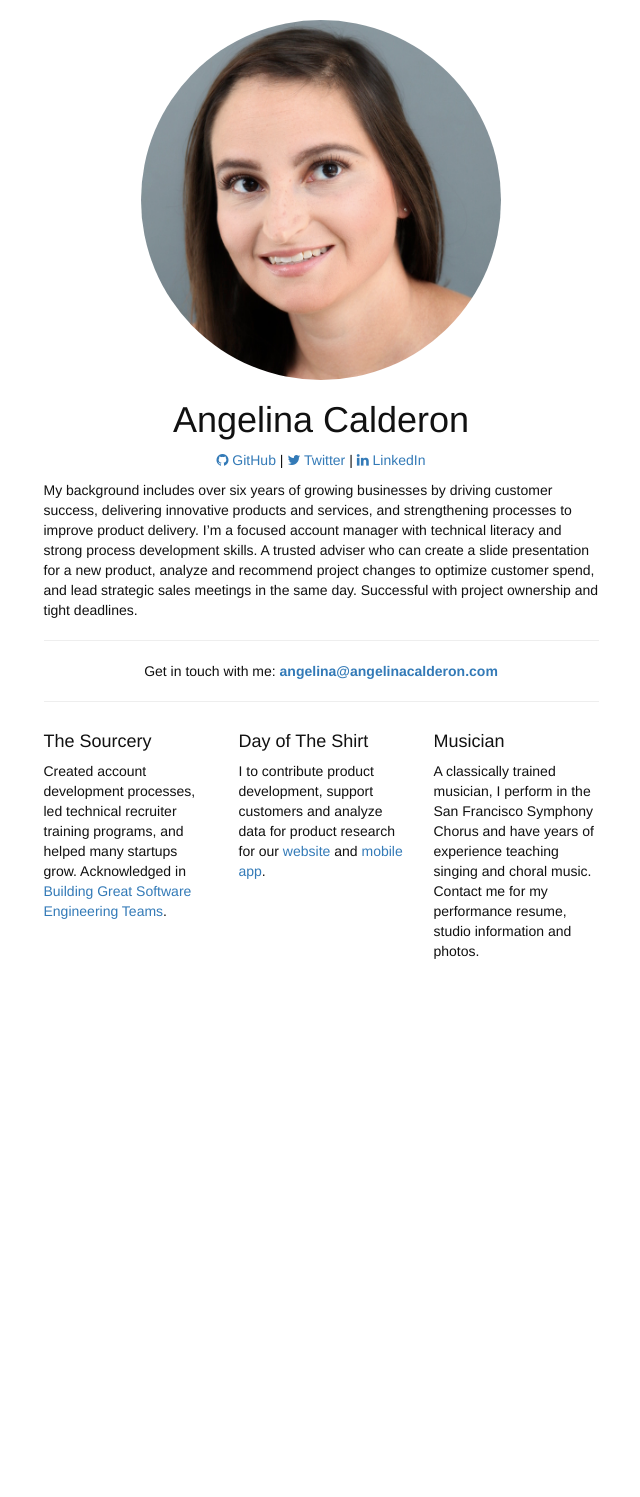
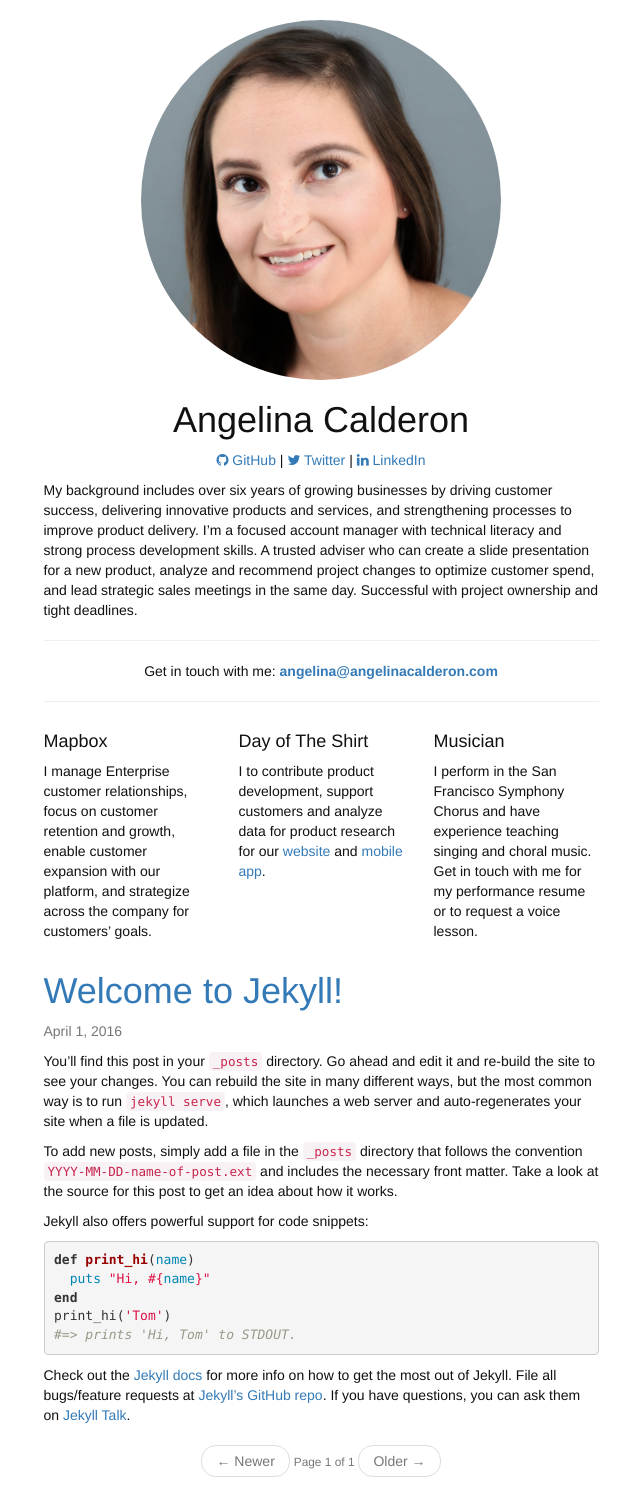
Before and after one commit to alinapaz/alinapaz.github.io, a Jekyll site: the page built from index.html, in a window 1280 px wide. Shown: the whole page, without its empty margins (319-959 px from the left). Built offline with Jekyll 4.4.1, drawn with Linux system fonts in a browser that asks for light colours; nearby versions of some CDN libraries; the list of posts is cut into pages by our own code; before the commit the page ends 971 px from its top, so only the background shows below that.

Commit message:
add blog

```diff
--- a/_config.yml
+++ b/_config.yml
@@ -17,6 +17,20 @@ url: "http://angelinacalderon.com" # the base hostname & protocol for your site
 twitter_username: alinapaz
 github_username:  alinapaz
 
+permalink: "/:year/:month/:title"
+paginate: 10
+paginate_path: "/page/:num/"
+defaults:
+  - scope:
+      path: "page"
+    values:
+      sitemap: false
+  - scope:
+      path: ""
+      type: "posts"
+    values:
+      layout: "post"
+
 # Build settings
 markdown: kramdown
 kramdown:
--- /dev/null
+++ b/_includes/pager.html
@@ -0,0 +1,18 @@
+
+<nav>
+  <ul class="pager">
+    {% if paginator.previous_page %}
+      <li class="pager-prev"><a href="{{ paginator.previous_page_path }}"><span aria-hidden="true">&larr; </span>Newer</a></li>
+    {% else %}
+      <li class="pager-prev disabled"><span><span aria-hidden="true">&larr; </span>Newer</span></li>
+    {% endif %}
+
+    <small class="pager-current text-muted">Page {{ paginator.page }} of {{ paginator.total_pages }}</small>
+
+    {% if paginator.next_page %}
+      <li class="pager-next"><a href="{{ paginator.next_page_path }}">Older<span aria-hidden="true"> &rarr;</span></a></li>
+    {% else %}
+      <li class="pager-next disabled"><span>Older<span aria-hidden="true"> &rarr;</span></span></li>
+    {% endif %}
+  </ul>
+</nav>
--- /dev/null
+++ b/_includes/post.html
@@ -0,0 +1,18 @@
+<article class="post" itemscope itemtype="http://schema.org/BlogPosting">
+
+  <header class="post-header">
+    <h1 class="post-title" itemprop="name headline">
+      <a class="post-link" href="{{ post.url | prepend: site.baseurl }}">{{ post.title }}</a>
+    </h1>
+    <p class="post-meta text-muted">
+      {% if post.date %}<time datetime="{{ post.date | date_to_xmlschema }}" itemprop="datePublished">{{ post.date | date: "%B %-d, %Y" }}</time>{% endif %}
+      {% if post.author %} • <span itemprop="author" itemscope itemtype="http://schema.org/Person"><span itemprop="name">{{ post.author }}</span></span>{% endif %}
+      {% if post.tags.size > 0 %} • Tagged {{ post.tags | array_to_sentence_string }}{% endif %}
+    </p>
+  </header>
+
+  <div class="post-content" itemprop="articleBody">
+    {{ post.content }}
+  </div>
+
+</article>
--- a/index.html
+++ b/index.html
@@ -34,9 +34,9 @@ layout: no_navbar
 
       <div class="row">
         <div class="col-md-4">
-          <h4>The Sourcery</h4>
+          <h4>Mapbox</h4>
           <p>
-            Created account development processes, led technical recruiter training programs, and helped many startups grow. Acknowledged in <a href="http://www.apress.com/9781484211342">Building Great Software Engineering Teams</a>.
+            I manage Enterprise customer relationships, focus on customer retention and growth, enable customer expansion with our platform, and strategize across the company for customers’ goals.
           </p>
         </div>
 
@@ -50,10 +50,21 @@ layout: no_navbar
         <div class="col-md-4">
           <h4>Musician</h4>
           <p>
-            A classically trained musician, I perform in the San Francisco Symphony Chorus and have years of experience teaching singing and choral music. Contact me for my performance resume, studio information and photos.
+            I perform in the San Francisco Symphony Chorus and have experience teaching singing and choral music. Get in touch with me for my performance resume or to request a voice lesson.
           </p>
         </div>
       </div>
+      {% if paginator.page != 1 %}
+    {% include pager.html %}
+  {% endif %}
+
+  {% for post in paginator.posts %}
+    {% include post.html post=post %}
+
+    {% if forloop.last == false %}<hr>{% endif %}
+  {% endfor %}
+
+  {% include pager.html %}
     </div>
   </div>
 </div>
```
